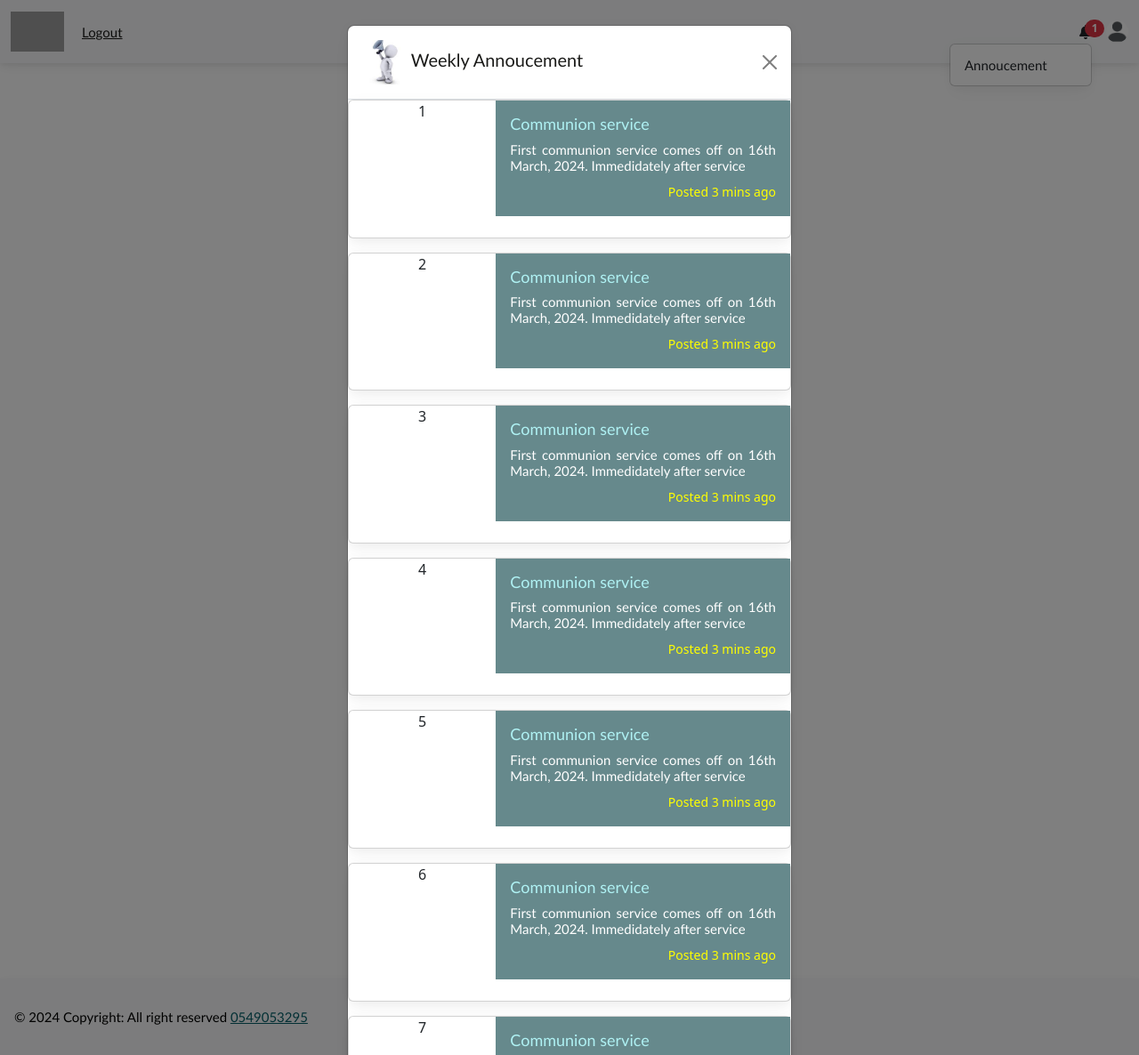
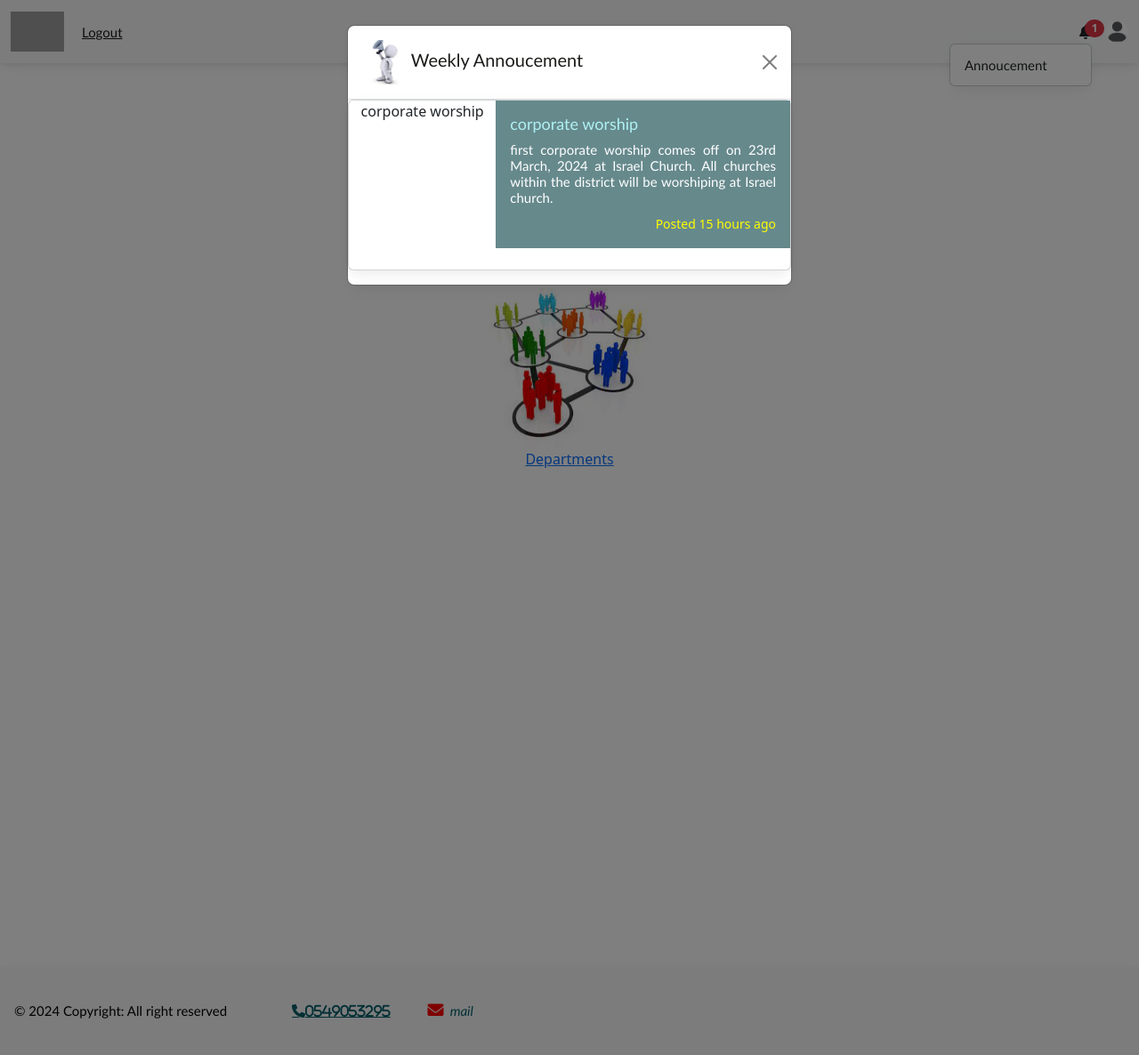
Before and after one commit to ayitteyg/Achsda, a Django app: page /home in a window 1280 px wide, after a click that opens the changed part. Shown: the whole page at 89% size. Run offline with Django 5.2, Linux system fonts and the light colour scheme; data comes from the database, SQL or seed files in the repository; both versions use the stored data as it was after the commit; some libraries are stand-ins or nearby versions; grey boxes are pictures that could not be loaded.

Commit message:
update 3

```diff
--- a/app/models.py
+++ b/app/models.py
@@ -48,3 +48,25 @@
      def get_user(self,c):
         for k in Member.objects.filter(contact=c):
             return k.name
+
+
+
+class Notice(models.Model):
+     subject = models.CharField(max_length=50, unique=False)
+     content = models.CharField(max_length=250)
+     date = models.DateTimeField(auto_now_add=True)
+
+     def __str__(self):
+        return self.subject
+
+     def get_subject(self):
+        for k in Notice.objects.filter(id=self.id):
+            return k.subject
+
+     def get_content(self):
+        for k in Notice.objects.filter(id=self.id):
+            return k.content
+
+     def get_date(self):
+        for k in Notice.objects.filter(id=self.id):
+            return k.date
--- a/app/views.py
+++ b/app/views.py
@@ -1,5 +1,5 @@
 from django.shortcuts import render, redirect #HttpResponse, , HttpResponseRedirect
-from .models import Member
+from .models import Member,Notice
 from .forms import loginformC, loginform, Memberupdateform
 from django.contrib import messages
 from django.contrib.auth import authenticate
@@ -11,9 +11,10 @@
 
 
 def info():
-    info = [i for i in range (1,12)]
+    info = Notice.objects.all().order_by('-date')[:10]
     context = {'info':info}
     return context
+
 
 
 def coverpage(request):
--- a/templates/coverpage.html
+++ b/templates/coverpage.html
@@ -84,7 +84,7 @@
               </center>
           </div>
 
-          <br><br> <hr>
+          <hr>
           <div class="text-center py-2 align-items-center textCard">
             <p>Follow ACHSDA on social media</p>
             <a
--- a/templates/footbar.html
+++ b/templates/footbar.html
@@ -10,8 +10,9 @@
         <div class="py-2 text-center">
           <center>
             <div class="textCard text-center p-3" style="background-color: rgba(0, 0, 0, 0); color: Black">
-              © 2024 Copyright: All right reserved
-              <a class="textCard"  style="color: #055f69;" href="#">0549053295</a>
+              © 2024 Copyright: All right reserved &nbsp&nbsp&nbsp&nbsp
+              <a class="textCard  fa fa-phone "  style="color: #055f69;"  href="tel:0549053295">0549053295</a>&nbsp&nbsp&nbsp&nbsp&nbsp&nbsp
+              <i class="textCard"  style="color: #045f69;" href="mailto:ayittey.og@gmail.com"><span class='fas fa-envelope' style='font-size:18px;color:red'></span>&nbsp mail</i>
             </div>
           </center>
         </div>
--- a/templates/navbar.html
+++ b/templates/navbar.html
@@ -1,5 +1,5 @@
 <!DOCTYPE html>
-
+{% load humanize %}
 
 <body>
 <!-- Navbar -->
@@ -137,9 +137,9 @@
             <div class="col-md-8">
               <div class="card-body"  style="background-color: rgb(102, 137, 140);">
 
-                <h4 class="ANCS-h" style="text-align: left;"> Communion service</h4>
-                <h6 class="ANCS-b" style="text-align: justify;"> First communion service comes off on 16th March, 2024. Immedidately after service</h6>
-                <p class="card-text" style="text-align: right; color:yellow;"><small>Posted 3 mins ago</small></p>
+                <h4 class="ANCS-h" style="text-align: left;"> {{i.get_subject}}</h4>
+                <h6 class="ANCS-b" style="text-align: justify;">{{i.get_content}} </h6>
+                <p class="card-text" style="text-align: right; color:yellow;"><small>Posted {{i.get_date|naturaltime}}</small></p>
 
               </div>
             </div>
```
Also changed, not shown: app/admin.py (+6 -1 lines), app/migrations/0002_notice.py (added), app/migrations/0003_alter_notice_content_alter_notice_subject.py (added), db.sqlite3.
